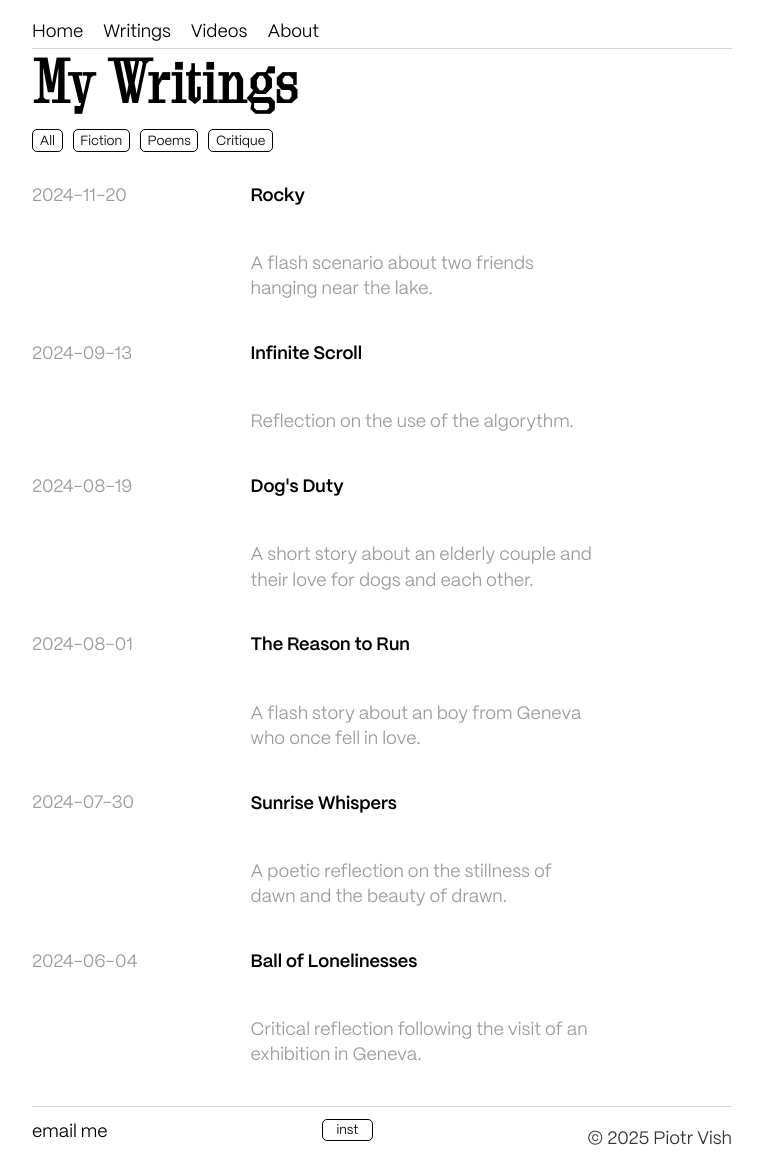
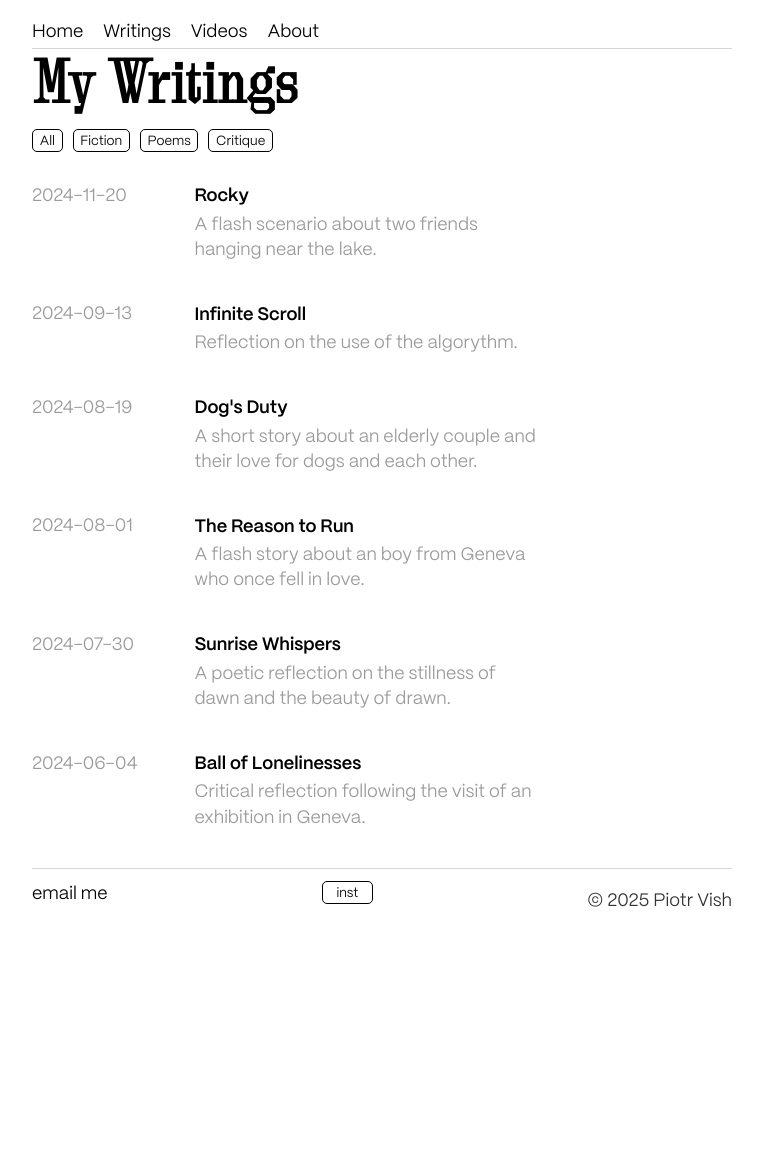
Before and after one commit to piotrvish/piotrvish.github.io, a Jekyll site: the page blog/index.html, which Jekyll copies as it is, in a window 1280 px wide. Shown: the whole page, without its empty margins (258-1021 px from the left). Built offline with Jekyll 4.4.1, drawn with Linux system fonts in a browser that asks for light colours; some web fonts are replaced; after the commit the page ends 934 px from its top, so only the background shows below that.

Commit message:
Update main.css

```diff
--- a/css/main.css
+++ b/css/main.css
@@ -257,7 +257,7 @@ ul.posts li {
 
 .post-row {
     display: grid;
-    grid-template-columns: 28% minmax(0, 1fr);
+    grid-template-columns: 140px minmax(0, 1fr);
     column-gap: 1.25em;
     align-items: start;
     margin-bottom: 2.2em;
@@ -270,37 +270,20 @@ ul.posts li {
     line-height: 1.2;
     text-align: left;
     padding-top: 0.1em;
+    white-space: nowrap;
+    word-break: normal;
+    overflow-wrap: normal;
 }
 
 .post-content {
     min-width: 0;
-    display: flex;
-    flex-direction: column;
-    align-items: flex-start;
-    gap: 0.9em;
     font-family: "PP Mori Book", sans-serif;
     text-align: left;
 }
 
-/* this keeps description visually above the video even if HTML order stays old */
-.post-content .post-description {
-    order: 1;
-}
-
-.post-content .post-video,
-.post-content iframe {
-    order: 2;
-    display: block;
-    width: 100%;
-    aspect-ratio: 16 / 9;
-    height: auto;
-    margin: 0;
-    padding: 0;
-    border: 0;
-}
-
 .post-title {
-    margin-bottom: 1.5em;
+    display: inline-block;
+    margin-bottom: 0.2em;
     color: var(--black);
     font-family: "PP Mori SemiBold", sans-serif;
     font-size: 1rem;
@@ -317,6 +300,30 @@ ul.posts li {
     color: var(--muted);
     font-size: 1rem;
     line-height: 1.4em;
+}
+
+/* VIDEO PAGE ONLY */
+.video-posts .post-content {
+    display: flex;
+    flex-direction: column;
+    align-items: flex-start;
+    gap: 0.9em;
+}
+
+.video-posts .post-content .post-description {
+    order: 1;
+}
+
+.video-posts .post-content .post-video,
+.video-posts .post-content iframe {
+    order: 2;
+    display: block;
+    width: 100%;
+    aspect-ratio: 16 / 9;
+    height: auto;
+    margin: 0;
+    padding: 0;
+    border: 0;
 }
 
 .categories,
@@ -747,15 +754,18 @@ figcaption {
 
     .post-content {
         width: 100%;
-        gap: 0.75em;
     }
 
     .post-description {
         max-width: 100%;
     }
 
-    .post-video,
-    .post-content iframe {
+    .video-posts .post-content {
+        gap: 0.75em;
+    }
+
+    .video-posts .post-video,
+    .video-posts .post-content iframe {
         width: 100%;
     }
 
```
